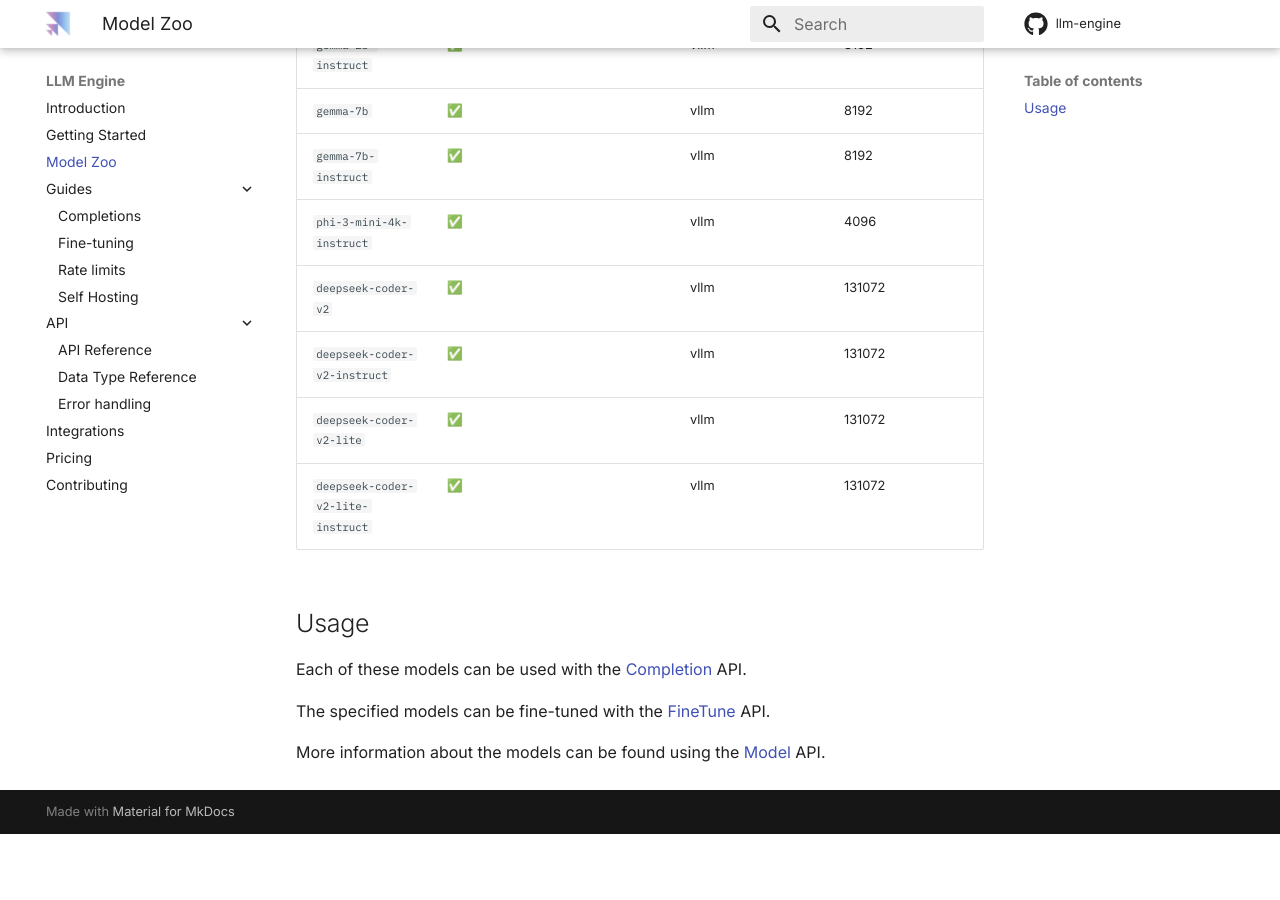
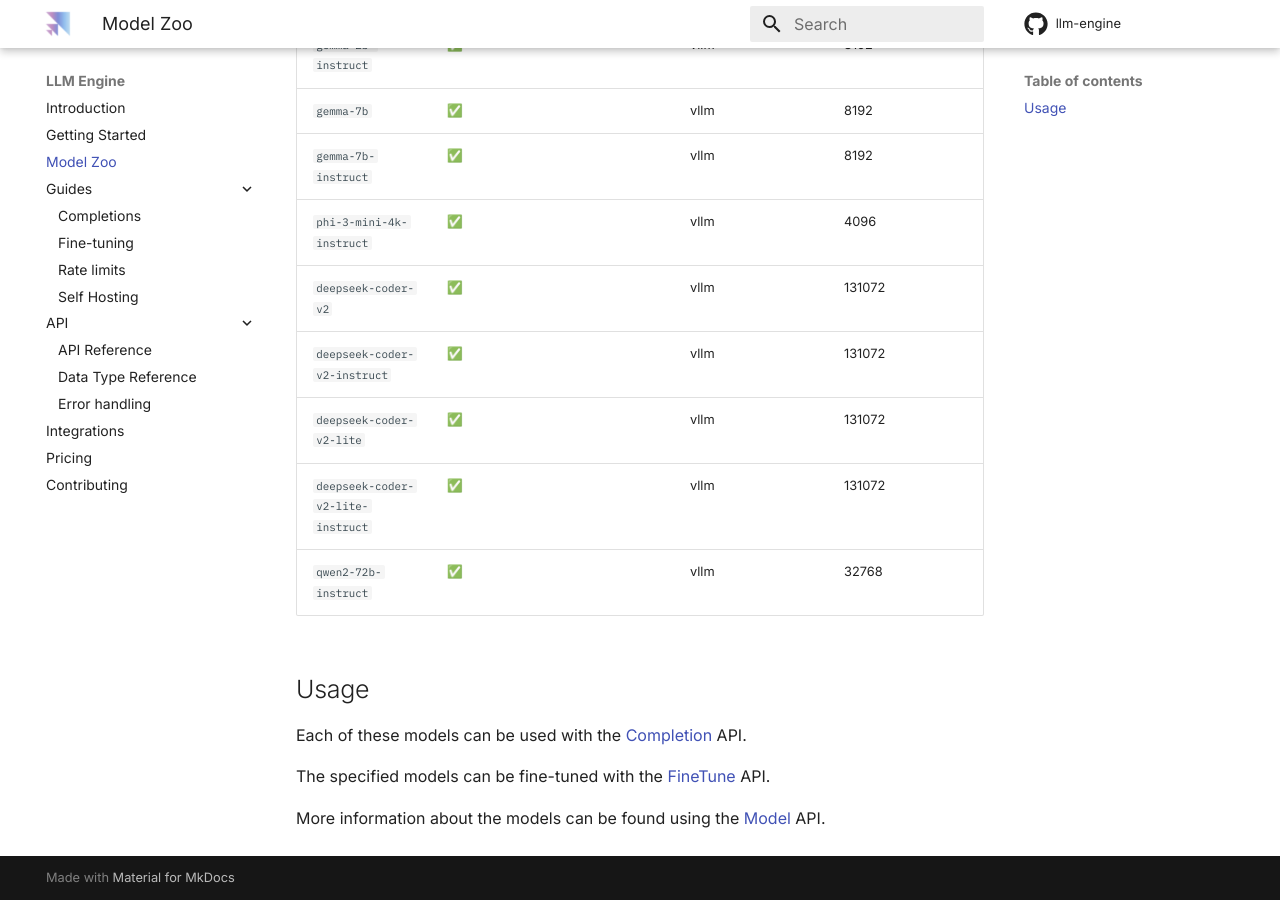
Before and after one commit to scaleapi/llm-engine, an MkDocs documentation site: the page built from docs/model_zoo.md, in a window 1280 px wide and 900 px high, scrolled down 2755 px. Built offline with MkDocs 1.6.1 and Material for MkDocs 9.7.7, drawn with Linux system fonts in a browser that asks for light colours; comment, search, counter and statistics services are not loaded; before the commit the page ends 3589 px from its top, so only the background shows below that.

Commit message:
Docs for qwen2 72b instruct

```diff
--- a/docs/model_zoo.md
+++ b/docs/model_zoo.md
@@ -51,6 +51,7 @@
 | `deepseek-coder-v2-instruct`      | ✅                       |                            | vllm                                       | 131072                                         |
 | `deepseek-coder-v2-lite`          | ✅                       |                            | vllm                                       | 131072                                         |
 | `deepseek-coder-v2-lite-instruct` | ✅                       |                            | vllm                                       | 131072                                         |
+| `qwen2-72b-instruct`              | ✅                       |                            | vllm                                       | 32768                                          |
 
 
 ## Usage
```
